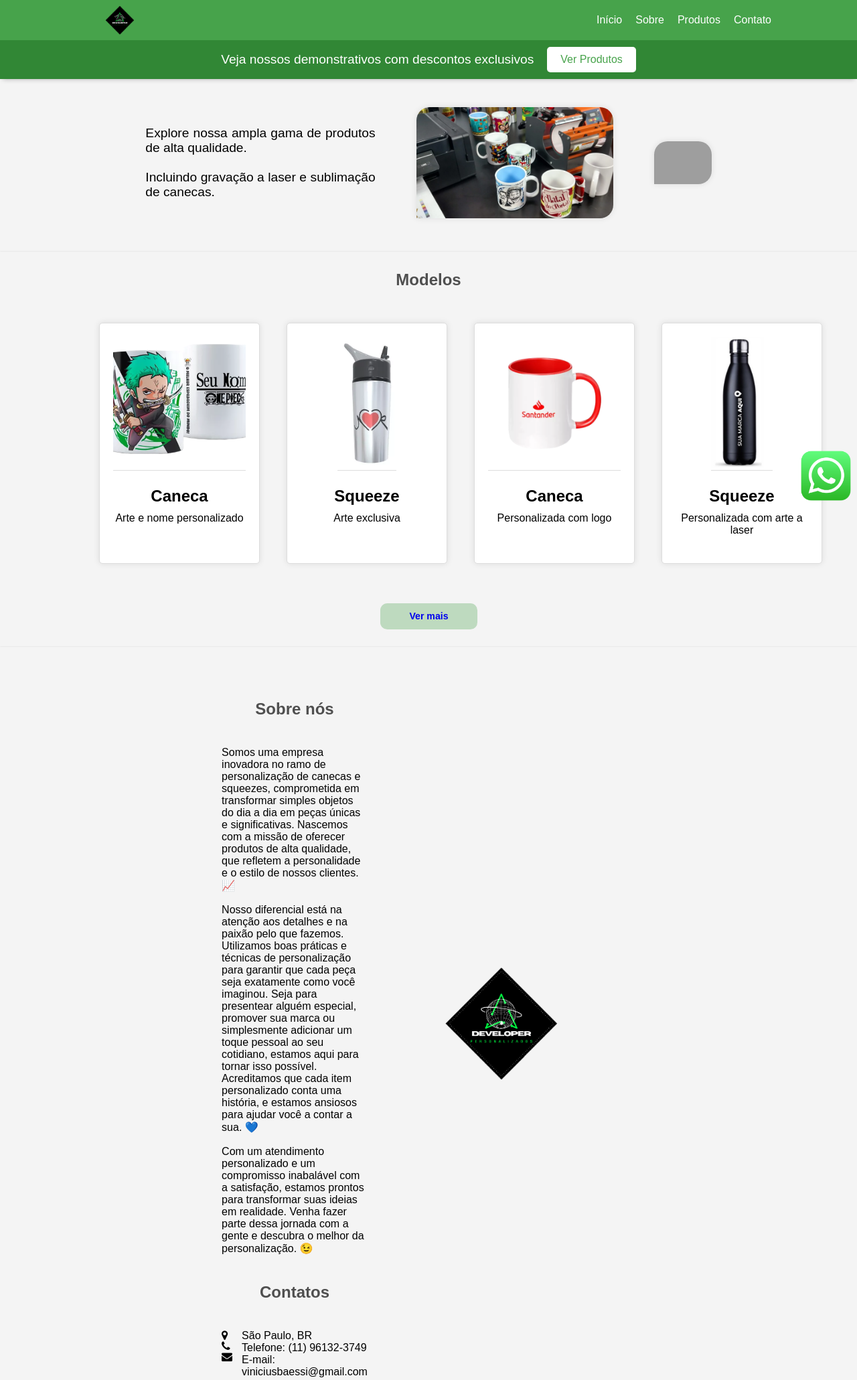
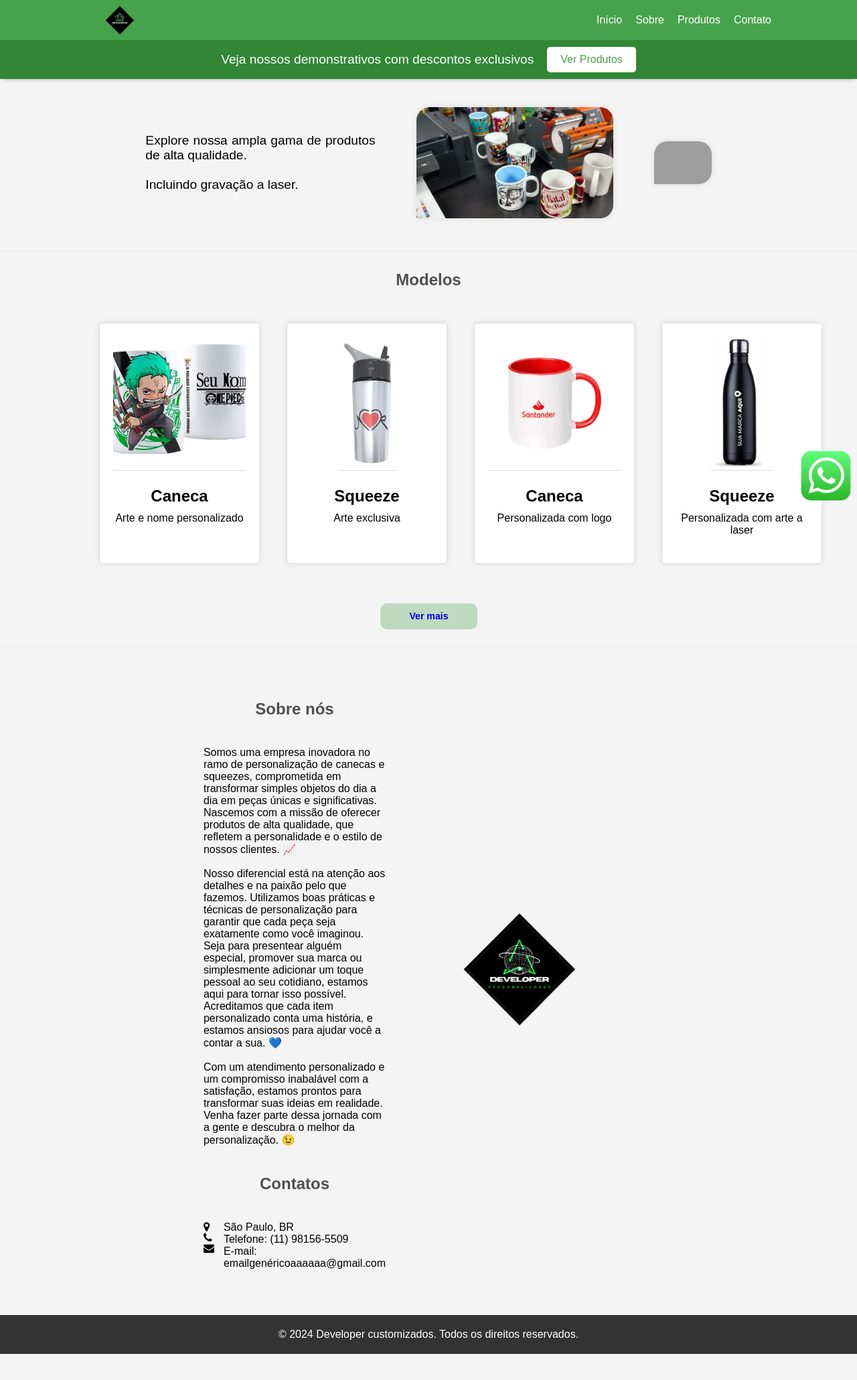
Before and after one commit to ViniciusBaessi/Site-Eloi, a plain HTML site: page Eloi site/index.html in a window 1280 px wide. Shown: the top 2061 px of the page at 67% size. After the commit the page ends 2022 px from the top, so only its background shows below. Drawn offline with Linux system fonts and the light colour scheme; grey boxes are pictures that could not be loaded.

Commit message:
Update index.html

```diff
--- a/Eloi site/index.html
+++ b/Eloi site/index.html
@@ -20,7 +20,7 @@
         </div>
     </header>
 
-    <a href="https://wa.link/bxey0i">
+    <a href="https://api.whatsapp.com/send?phone=5511981565509&text=Ol%C3%A1%2C%20gostaria%20obter%20informa%C3%A7%C3%B5es%20para%20a%20encomenda%20de%20produtos%20personalizados.%20%F0%9F%A4%94">
         <img class="contato" src="assets/whatsapp-33.png" alt="" >
     </a>
     <section id="inicio" class="main-header">
@@ -33,7 +33,7 @@
     <section class="container-caneca">
 
         <div class="caneca">
-            <p>Explore nossa ampla gama de produtos de alta qualidade. <br><br>Incluindo gravação a laser e sublimação de canecas.</p>
+            <p>Explore nossa ampla gama de produtos de alta qualidade. <br><br>Incluindo gravação a laser.</p>
             <img src="assets/Imagem produção.webp" alt="" class="grav-caneca">
             <img src="assets/64a96f98-7927-49c3-a8c8-97aea0cf6f35.gif" alt="" class="gif-laser">
         </div>
@@ -104,8 +104,8 @@
 
                 <article class="p">
                     <p>São Paulo, BR</p>
-                    <p>Telefone: (11) 96132-3749</p>
-                    <p>E-mail: viniciusbaessi@gmail.com</p>
+                    <p>Telefone: (11) 98156-5509</p>
+                    <p>E-mail: emailgenéricoaaaaaa@gmail.com</p>
                 </article>
             </div>
 
```
